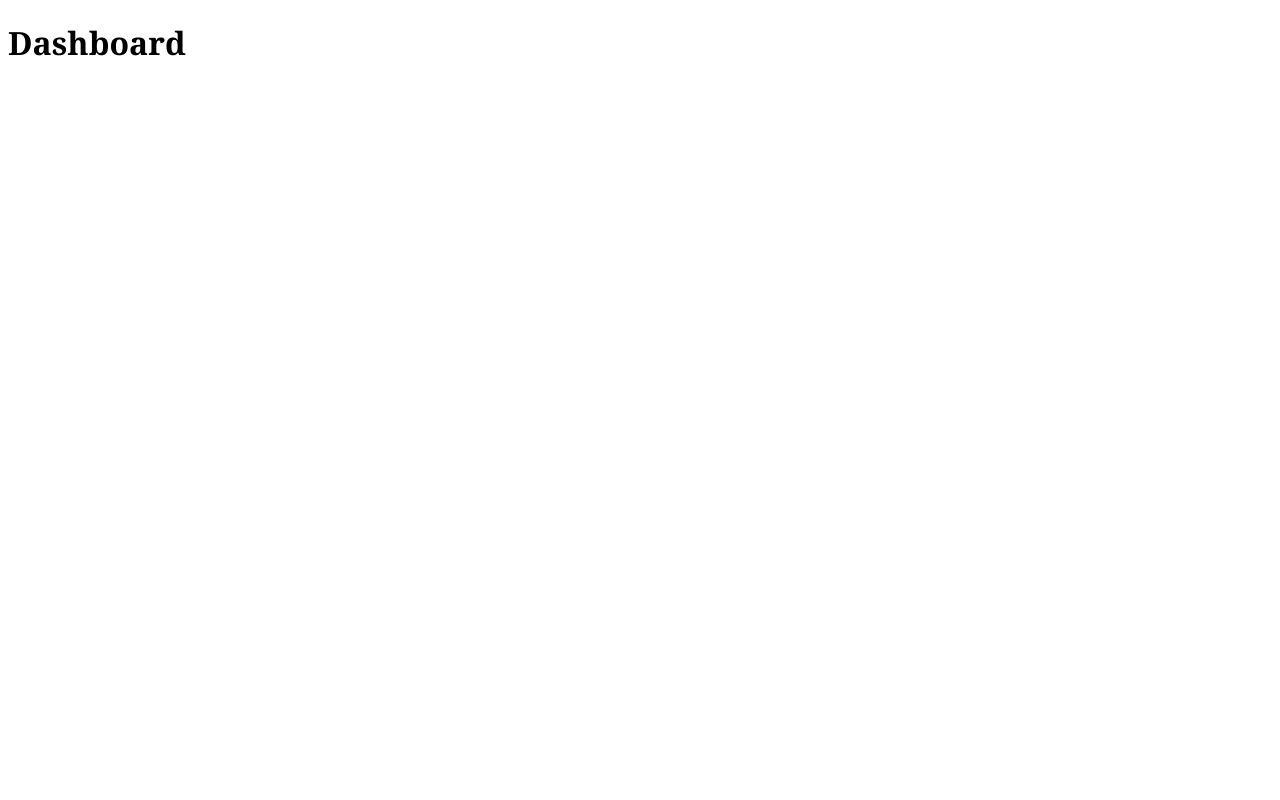
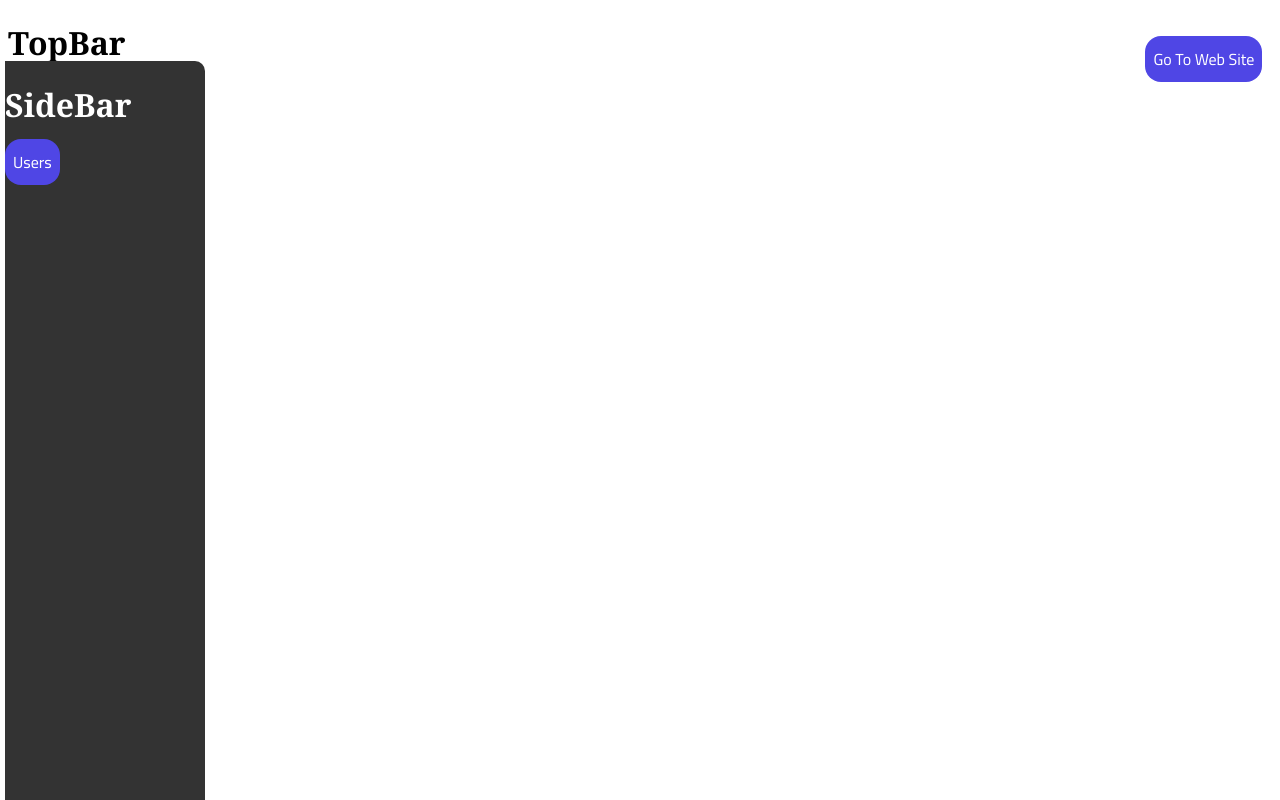
Before and after one commit to mhran971/SignUp-frontend-react, a React (Create React App) app: page /Dashboard in a window 1280 px wide. Built offline with nearby package versions, Linux system fonts and the light colour scheme.

Commit message:
`Added TopBar and SideBar components to Dashboard, updated navigation links in Header, and made minor changes to Home and SignUp components`

```diff
--- a/src/App.js
+++ b/src/App.js
@@ -1,5 +1,6 @@
 import { Route, Routes } from "react-router-dom";
 import SignUp from "./SignUp";
+import  "./Components/Dashboard.css";
 import Login from "./Login";
 import Home from "./Home";
 import Dashboard from "./Components/Dashboard";
--- /dev/null
+++ b/src/Components/Dashboard.css
@@ -0,0 +1,35 @@
+/* Top Bar */
+
+.Top-Bar{
+    display: flex;
+    justify-content: space-between;
+    align-items: center;
+    position: fixed;
+    top:0;
+    width: 98%;
+    height: 40px;
+    border-bottom: 1px #014848;
+    flex-wrap: wrap;
+    margin-bottom: 10px;
+}
+
+/* Side Bar*/
+
+.Side-Bar{
+
+    justify-content: space-between;
+    align-items: center;
+    position: fixed;
+    margin-top: 40px;
+    margin-left: 3px;
+    left: 2px;
+    border-radius: 0% 10px 10px 0%;
+    width: 200px;
+    height: 100%;
+    background-color: #333;
+    color: #fff;
+    -webkit-border-radius: 0% 10px 10px 0%;
+    -moz-border-radius: 0% 10px 10px 0%;
+    -ms-border-radius: 0% 10px 10px 0%;
+    -o-border-radius: 0% 10px 10px 0%;
+}
--- a/src/Components/Dashboard.js
+++ b/src/Components/Dashboard.js
@@ -1,7 +1,19 @@
-export default function Dashboard(){
-   return(
+import TopBar from "./TopBar";
+import SideBar from "./SideBar";
+
+
+export default function Dashboard() {
+  return (
     <div>
-        <h1>Dashboard</h1>
+      <div>
+        <TopBar></TopBar>
+        <SideBar></SideBar>
+      </div>
+      <div>
+        <div>
+          <h1></h1>
+        </div>
+      </div>
     </div>
-   );
+  );
 }
--- a/src/Components/Header.js
+++ b/src/Components/Header.js
@@ -22,15 +22,15 @@ export default function Headers() {
         </div>
         {!window.localStorage.getItem("email") ? (
           <div style={{ display: "flex", gap: "20px" }}>
-            <Link to="/register" className="register-bar">
+            <Link to="/register" className="register-nav">
               Register
             </Link>
-            <Link to="/login" className="register-bar">
+            <Link to="/login" className="register-nav">
               Login
             </Link>
           </div>
         ) : (
-          <Link to="/logout" className="register-bar" onClick={handlogout}>
+          <Link to="/logout" className="register-nav" onClick={handlogout}>
             Logout
           </Link>
         )}
--- /dev/null
+++ b/src/Components/SideBar.js
@@ -0,0 +1,12 @@
+import { Link } from "react-router-dom";
+
+export default function SideBar() {
+  return (
+    <div className="Side-Bar">
+      <h1>SideBar</h1>
+      <Link to="/Dashboard/users" className="register-nav">
+       Users
+      </Link>
+    </div>
+  );
+}
--- /dev/null
+++ b/src/Components/TopBar.js
@@ -0,0 +1,12 @@
+import { Link } from "react-router-dom";
+
+export default function TopBar() {
+  return (
+    <div className="Top-Bar">
+      <h1>TopBar</h1>
+      <Link to="/" className="register-nav">
+        Go To Web Site
+      </Link>
+    </div>
+  );
+}
--- a/src/Home.js
+++ b/src/Home.js
@@ -1,3 +1,5 @@
 export default function Home(){
-   return(<h1>Home</h1>)
+   return(<h1>
+
+   </h1>)
 }
--- a/src/SignUp.css
+++ b/src/SignUp.css
@@ -46,7 +46,7 @@
 }
 
 .form-father button,
-.register-bar {
+.register-nav {
   padding: 0.5rem;
   background-color: #4f46e5;
   color: white;
@@ -60,7 +60,7 @@
 }
 
 .form-father button:hover,
-.register-bar:hover {
+.register-nav:hover {
   background-color: #33299e;
 }
 
```
